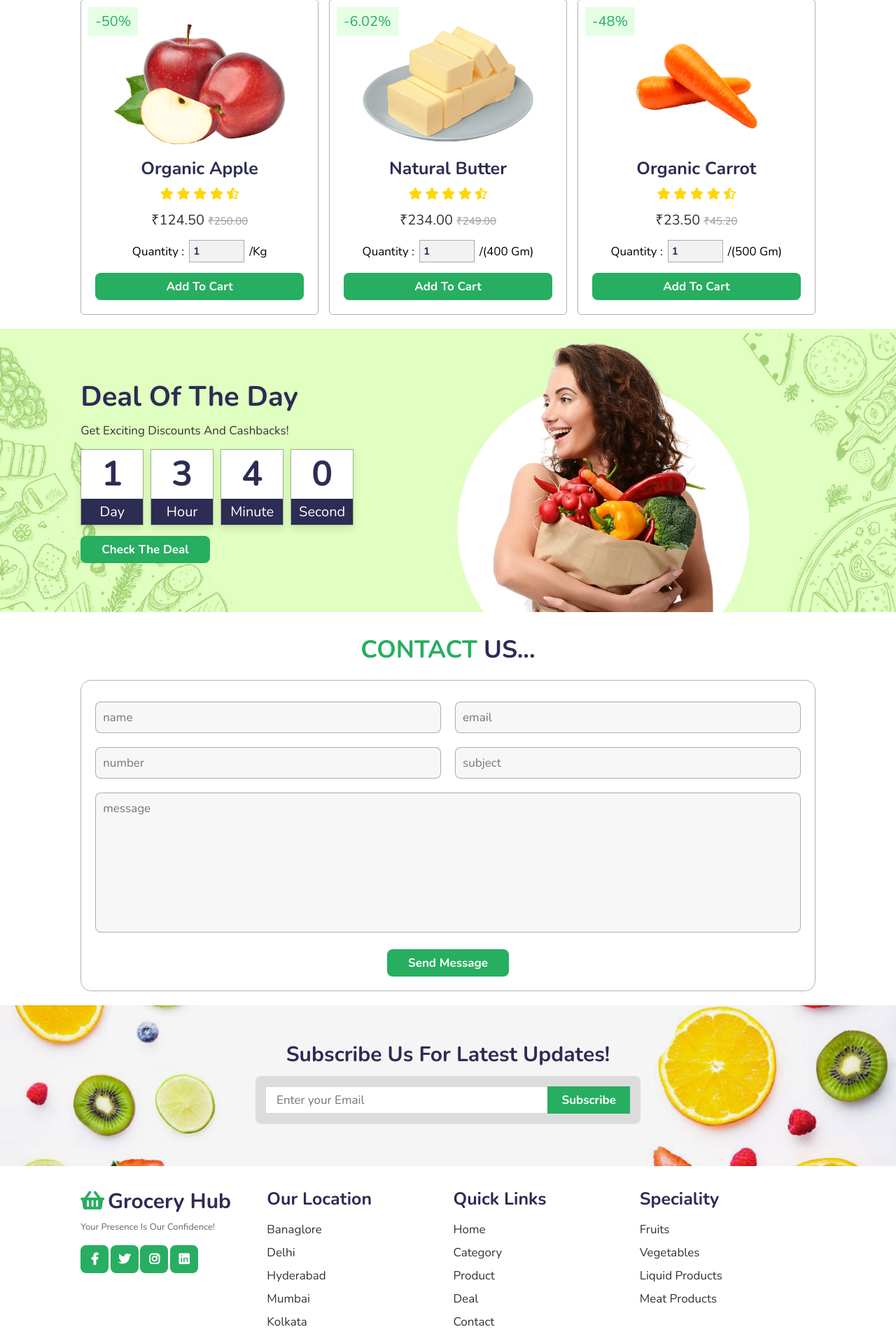
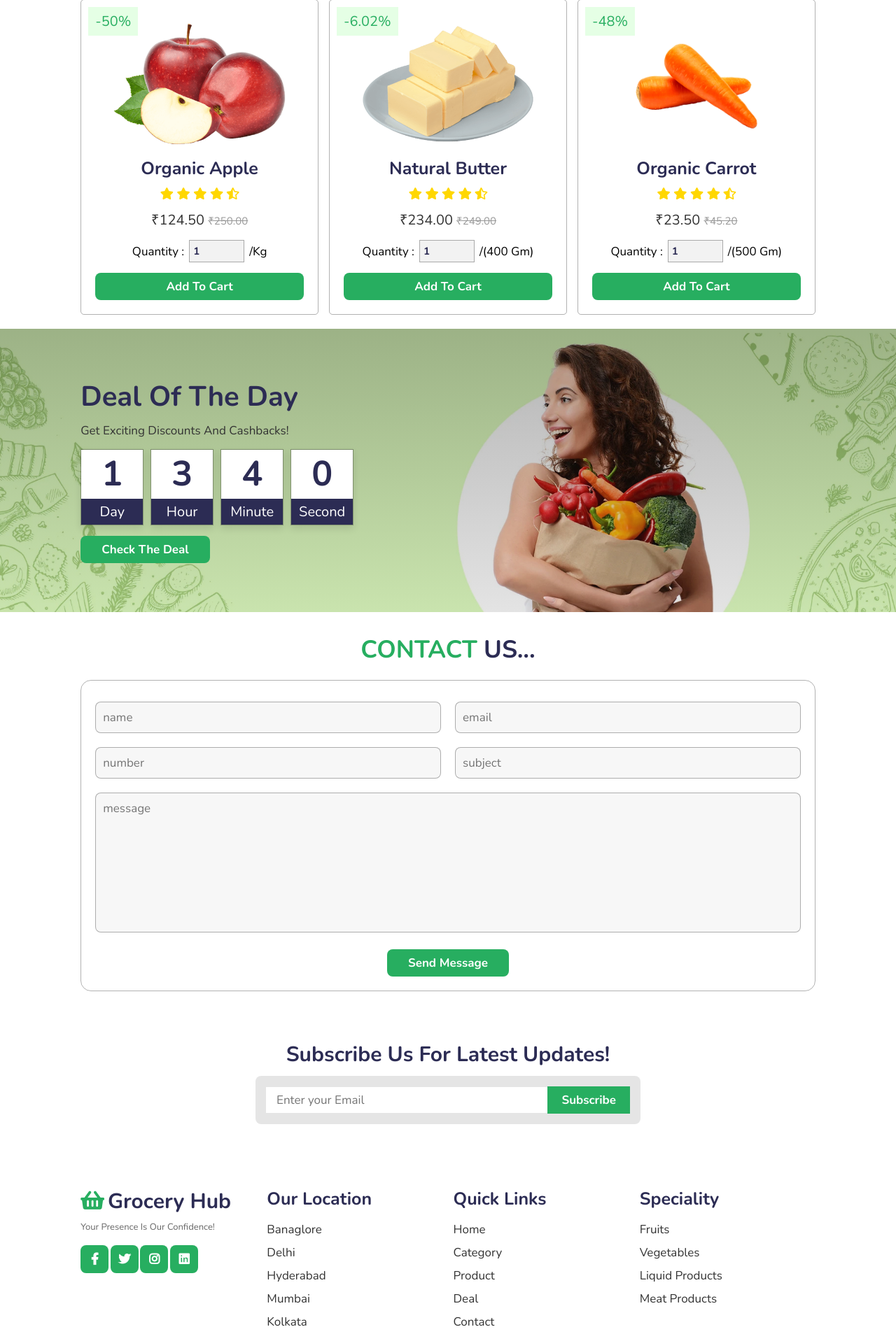
Before and after one commit to sanils2002/Grocery-Hub, a PHP site: page /assets/index.php in a window 1280 px wide. Shown: the part 2381-4288 px from the top of the page at 70% size. Run offline with PHP 8.4, Linux system fonts and the light colour scheme.

Commit message:
Update style.css

```diff
--- a/assets/style.css
+++ b/assets/style.css
@@ -402,7 +402,8 @@ section{
 }
 
 .deal{
-  background:url(../images/deal-bg.jpg) no-repeat;
+  background-image: linear-gradient(rgba(0, 0, 0, 0.3), rgba(71, 71, 71, 0.15)),
+      url(images/deal-bg.jpg) ;
   background-position: center;
   background-size: cover;
   padding-top: 7rem;
@@ -486,7 +487,8 @@ section{
 }
 
 .newsletter{
-  background:url(../images/newsletter-bg.jpg) no-repeat;
+  background-image: linear-gradient(rgba(0, 0, 0, 0.3), rgba(71, 71, 71, 0.15)),
+      url(images/newsletter-bg.jpg) no-repeat;
   background-size: cover;
   background-position: center;
   text-align: center;
```
